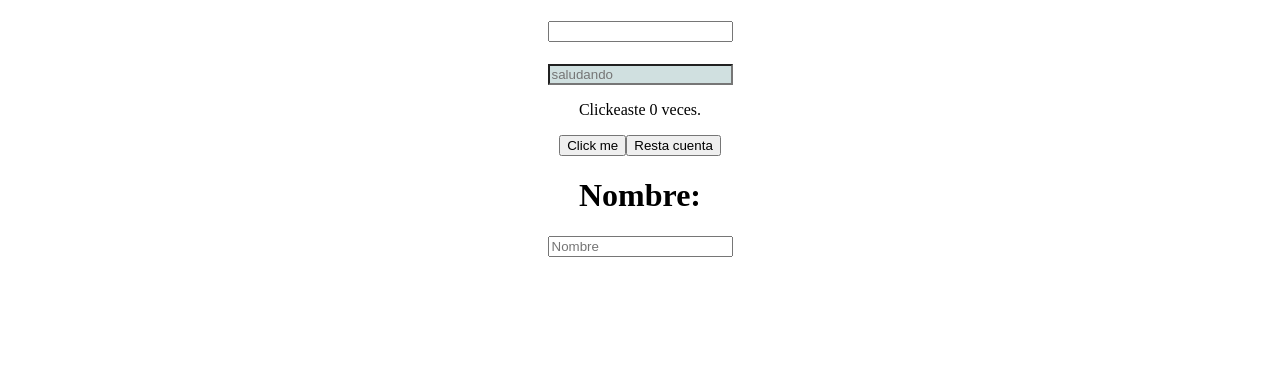
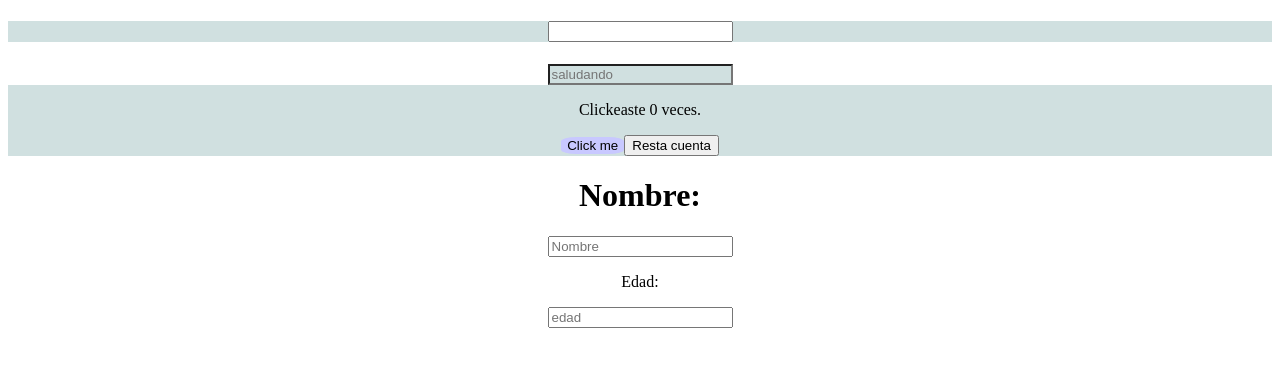
Before and after one commit to davidciliberto1/backagain, a React (Create React App) app: page / in a window 1280 px wide. Shown: the top 366 px of the page. Built offline with nearby package versions, Linux system fonts and the light colour scheme.

Commit message:
practica state2

```diff
--- a/src/App.css
+++ b/src/App.css
@@ -1,7 +1,26 @@
 .App {
+  display: flexbox;
+
   text-align: center;
 }
 
-.input {
+.hola {
+  display: flexbox;
   background-color: rgba(20, 100, 100, 0.2);
 }
+.header {
+  background-color: rgba(20, 100, 100, 0.2);
+}
+
+.contador {
+  align-content: space-around;
+  display: flexbox;
+  background-color: rgba(20, 100, 100, 0.2);
+}
+
+.buttonSuma {
+  background-color: rgba(200, 200, 290);
+  border: none;
+  border-radius: 25%;
+  /* opacity: 0.5; */
+}
--- a/src/App.js
+++ b/src/App.js
@@ -4,6 +4,7 @@ import Saludo from "./components/saludo";
 import Header from "./components/header";
 import Contador from "./components/contador";
 import Nombre from './components/nombre';
+import Edad from './components/edad';
 
 function App() {
   return (
@@ -12,6 +13,7 @@ function App() {
       <Saludo />
       <Contador />
       <Nombre />
+      <Edad />
     </div>
   );
 }
--- a/src/components/contador.jsx
+++ b/src/components/contador.jsx
@@ -4,8 +4,9 @@ function Contador() {
 const [cuenta, setCuenta] = useState(0)
 
 return(
-    <div> <p>Clickeaste {cuenta} veces.</p>
+    <div className='contador'> <p>Clickeaste {cuenta} veces.</p>
     <button
+    className='buttonSuma'
     onClick={() => setCuenta(cuenta + 1)}
     > Click me </button>
     <button onClick={() => setCuenta(cuenta - 1)}
--- /dev/null
+++ b/src/components/edad.jsx
@@ -0,0 +1,16 @@
+import React, { useState } from 'react'
+
+function Edad() {
+    const [edad, setEdad] = useState()
+
+
+return (
+<div><p> Edad: {edad}</p>
+<input
+type="number"
+placeholder='edad'
+onChange={e => setEdad(e.target.value)}
+></input>
+</div>
+)}
+export default Edad;
--- a/src/components/header.jsx
+++ b/src/components/header.jsx
@@ -3,7 +3,7 @@ import React, { useState } from "react";
 function Header() {
   const [header, setHeader] = useState("");
 
-  return <div><h1>{header}</h1>
+  return <div className='header'><h1>{header}</h1>
   <input onChange={e => setHeader(e.target.value)} />
   </div>
 }
--- a/src/components/saludo.jsx
+++ b/src/components/saludo.jsx
@@ -9,7 +9,7 @@ function Saludo(){
     <div>
       <h1>{hola}</h1>
       <input
-       className="input"
+       className="hola"
        type="text"
        placeholder="saludando"
        onChange={e => setHola(e.target.value)}
```
